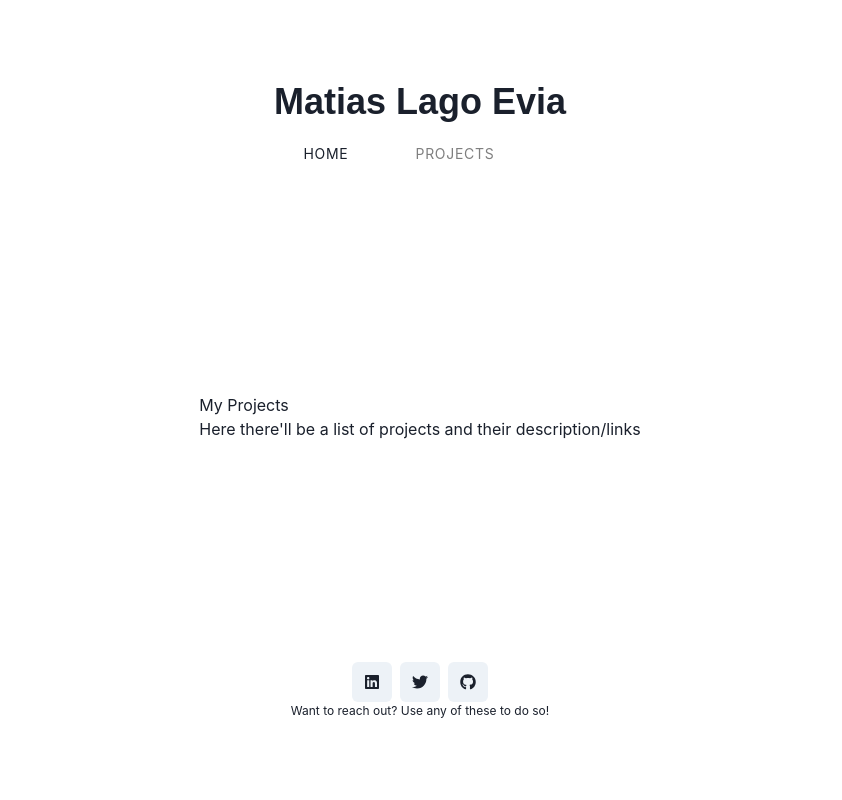
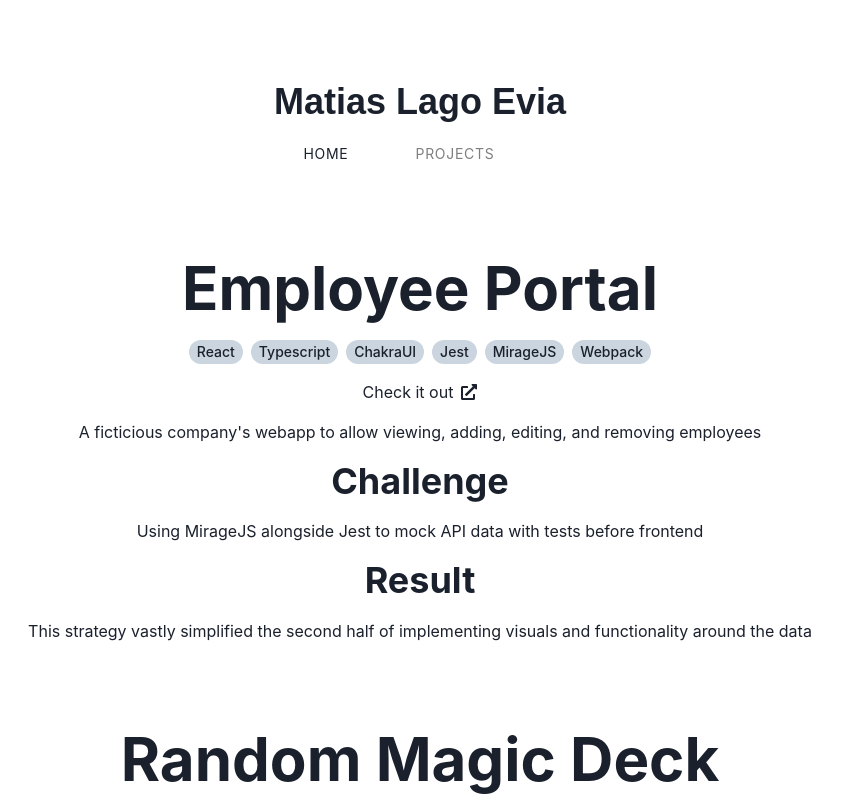
Before and after one commit to tuna33/personal-site, a React app: page /projects in a window 1280 px wide. Shown: the top 800 px of the page, without its empty margins (220-1062 px from the left). Built offline with nearby package versions, Linux system fonts and the light colour scheme.

Commit message:
Add basic projects page

```diff
--- /dev/null
+++ b/src/components/Project.tsx
@@ -0,0 +1,54 @@
+import React from "react";
+import {
+  VStack,
+  Heading,
+  Text,
+  Link,
+  HStack,
+  Tag,
+  TagLabel,
+  Wrap,
+} from "@chakra-ui/react";
+import { FaExternalLinkAlt as LinkIcon } from "react-icons/fa";
+
+export type ProjectInfo = {
+  title: string;
+  url: string;
+  desc: string;
+  tech: string[];
+  challenge: string;
+  result: string;
+};
+
+export const Project: React.FC<ProjectInfo> = ({
+  title,
+  url,
+  desc,
+  tech,
+  challenge,
+  result,
+}) => {
+  return (
+    <VStack spacing={4}>
+      <Heading fontSize="6xl">{title}</Heading>
+      <Wrap>
+        {tech.map((t) => (
+          <Tag key={t} bg="gray.300" borderRadius="full">
+            <TagLabel>{t}</TagLabel>
+          </Tag>
+        ))}
+      </Wrap>
+      <Link href={url} isExternal>
+        <HStack>
+          <Text>Check it out</Text>
+          <LinkIcon />
+        </HStack>
+      </Link>
+      <Text>{desc}</Text>
+      <Heading>Challenge</Heading>
+      <Text>{challenge}</Text>
+      <Heading>Result</Heading>
+      <Text>{result}</Text>
+    </VStack>
+  );
+};
--- a/src/views/Projects.tsx
+++ b/src/views/Projects.tsx
@@ -1,12 +1,45 @@
 import React from "react";
+import { Flex, Box } from "@chakra-ui/react";
+import { ProjectInfo, Project } from "../components/Project";
 
 export const Projects: React.FC = () => {
+  const projectList: ProjectInfo[] = [
+    {
+      title: "Employee Portal",
+      url: "https://emp-dir.vercel.app/",
+      desc: "A ficticious company's webapp to allow viewing, adding, editing, and removing employees",
+      tech: ["React", "Typescript", "ChakraUI", "Jest", "MirageJS", "Webpack"],
+      challenge:
+        "Using MirageJS alongside Jest to mock API data with tests before frontend",
+      result:
+        "This strategy vastly simplified the second half of implementing visuals and functionality around the data",
+    },
+    {
+      title: "Random Magic Deck",
+      url: "https://ragic.vercel.app/",
+      desc: "A minigame to form a random deck based on Magic The Gathering",
+      tech: ["Figma", "React", "Javascript", "Styled Components", "Webpack"],
+      challenge:
+        "Designing a simple interface on Figma and implementing it from scratch",
+      result:
+        "Learned more about UI/UX and about different implementation issues",
+    },
+  ];
+
   return (
-    <div>
-      <h1>My Projects</h1>
-      <p>
-        Here there&apos;ll be a list of projects and their description/links
-      </p>
-    </div>
+    <Flex flexDir="column" justify="flex-start" align="center">
+      {projectList.map((p) => (
+        <Box key={p.title} m="5vh auto">
+          <Project
+            title={p.title}
+            url={p.url}
+            desc={p.desc}
+            tech={p.tech}
+            challenge={p.challenge}
+            result={p.result}
+          />
+        </Box>
+      ))}
+    </Flex>
   );
 };
```
